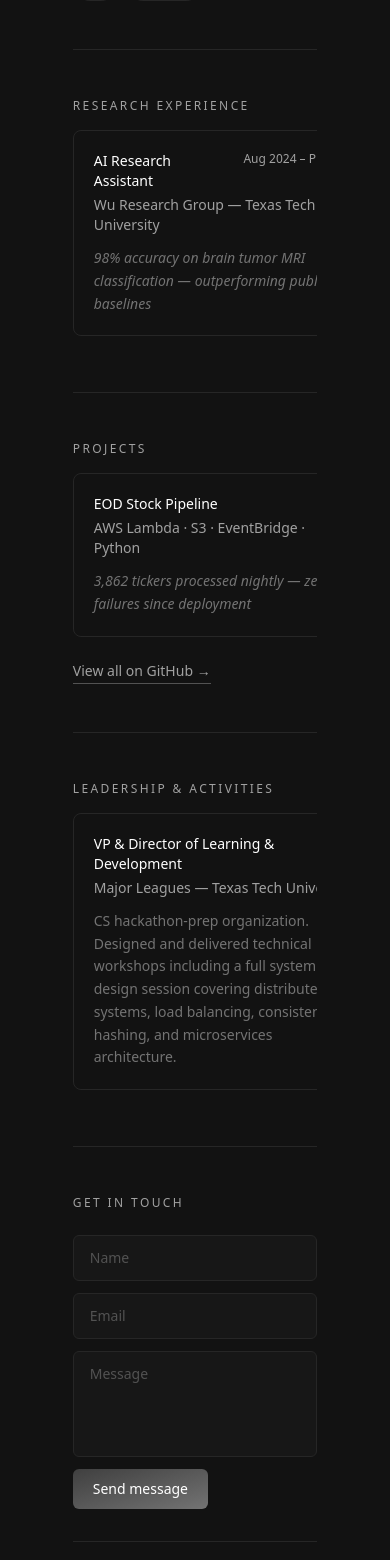
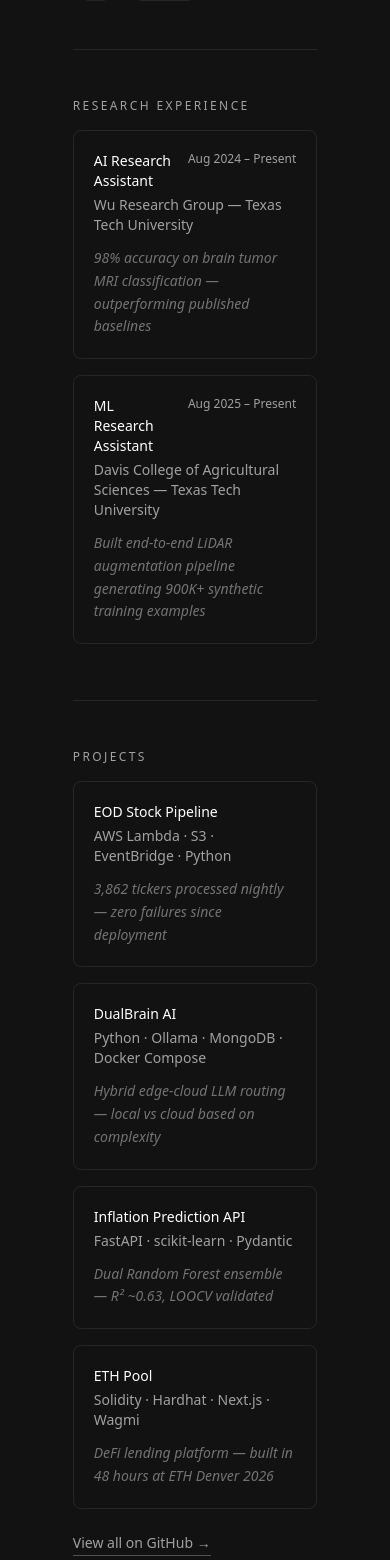
Before and after one commit to shreenath04/portfolio, a Next.js app: page / in a window 390 px wide. Shown: the part 1761-3321 px from the top of the page. Built offline with nearby package versions, Linux system fonts and the light colour scheme.

Commit message:
made width changes

```diff
--- a/app/page.tsx
+++ b/app/page.tsx
@@ -180,9 +180,9 @@ export default function Home() {
         <p className="text-xs tracking-[0.2em] uppercase text-neutral-600 dark:text-neutral-400 mb-4">
           Research Experience
         </p>
-        <div className="flex gap-4 overflow-x-auto pb-2">
+        <div className="flex flex-col md:flex-row gap-4 md:overflow-x-auto pb-2">
           {experiences.map((exp, i) => (
-            <div key={exp.title} onClick={() => setExpandedExp(expandedExp === i ? null : i)} className={`shrink-0 border border-neutral-400 dark:border-neutral-800 rounded-lg p-5 cursor-pointer hover:border-neutral-500 dark:hover:border-neutral-600 transition-all duration-300 ease-in-out ${expandedExp === i ? "w-[550px]" : "w-[300px]"}`}>
+            <div key={exp.title} onClick={() => setExpandedExp(expandedExp === i ? null : i)} className={`shrink-0 border border-neutral-400 dark:border-neutral-800 rounded-lg p-5 cursor-pointer hover:border-neutral-500 dark:hover:border-neutral-600 transition-all duration-300 ease-in-out ${expandedExp === i ? "md:w-[550px]" : "md:w-[300px]"} w-full`}>
               <div className="flex items-start justify-between mb-1">
                 <p className="text-sm font-medium">{exp.title}</p>
                 <span className="text-xs text-neutral-500 dark:text-neutral-400 whitespace-nowrap ml-3">{exp.period}</span>
@@ -218,9 +218,9 @@ export default function Home() {
         <p className="text-xs tracking-[0.2em] uppercase text-neutral-600 dark:text-neutral-400 mb-4">
           Projects
         </p>
-        <div className="flex gap-4 overflow-x-auto pb-2">
+        <div className="flex flex-col md:flex-row gap-4 md:overflow-x-auto pb-2">
           {projects.map((proj, i) => (
-            <div key={proj.title} onClick={() => setExpandedProj(expandedProj === i ? null : i)} className={`shrink-0 border border-neutral-400 dark:border-neutral-800 rounded-lg p-5 cursor-pointer hover:border-neutral-500 dark:hover:border-neutral-600 transition-all duration-300 ease-in-out ${expandedProj === i ? "w-[550px]" : "w-[280px]"}`}>
+            <div key={proj.title} onClick={() => setExpandedProj(expandedProj === i ? null : i)} className={`shrink-0 border border-neutral-400 dark:border-neutral-800 rounded-lg p-5 cursor-pointer hover:border-neutral-500 dark:hover:border-neutral-600 transition-all duration-300 ease-in-out ${expandedProj === i ? "md:w-[550px]" : "md:w-[280px]"} w-full`}>
               <p className="text-sm font-medium mb-1">{proj.title}</p>
               <p className="text-sm text-neutral-600 dark:text-neutral-400 mb-3">{proj.tech}</p>
               <p className="text-sm text-neutral-700 dark:text-neutral-500 italic leading-relaxed">{proj.hook}</p>
@@ -256,7 +256,7 @@ export default function Home() {
         <p className="text-xs tracking-[0.2em] uppercase text-neutral-600 dark:text-neutral-400 mb-4">
           Leadership & Activities
         </p>
-        <div className="flex gap-4 overflow-x-auto pb-2">
+        <div className="flex flex-col md:flex-row gap-4 md:overflow-x-auto pb-2">
           <div className="shrink-0 w-[300px] border border-neutral-400 dark:border-neutral-800 rounded-lg p-5">
             <p className="text-sm font-medium mb-1">VP & Director of Learning & Development</p>
             <p className="text-sm text-neutral-600 dark:text-neutral-400 mb-3">Major Leagues — Texas Tech University</p>
```
